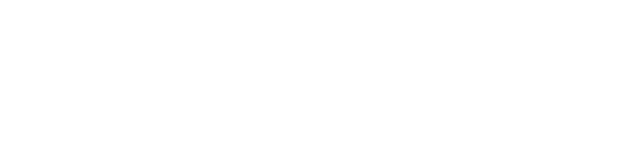
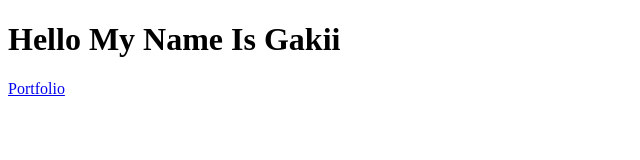
Before and after one commit to Gaks98/port2, a plain HTML site: page index.html in a window 1280 px wide. Shown: the whole page, without its empty margins (0-640 px from the left). Drawn offline with Linux system fonts and the light colour scheme.

Commit message:
add intro div

```diff
--- a/index.html
+++ b/index.html
@@ -7,6 +7,12 @@
   <link rel="stylesheet" href="styles.css">
 </head>
 <body>
-
+  <!-- My intro section -->
+  <div class="intro container">
+    <h1>
+      Hello My Name Is Gakii
+    </h1>
+    <a href="#portfolio">Portfolio</a>
+  </div>
 </body>
 </html>
```
